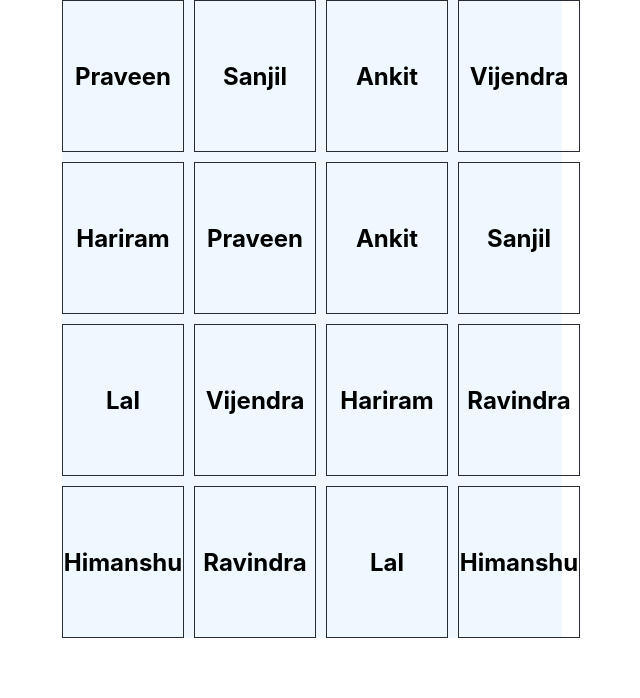
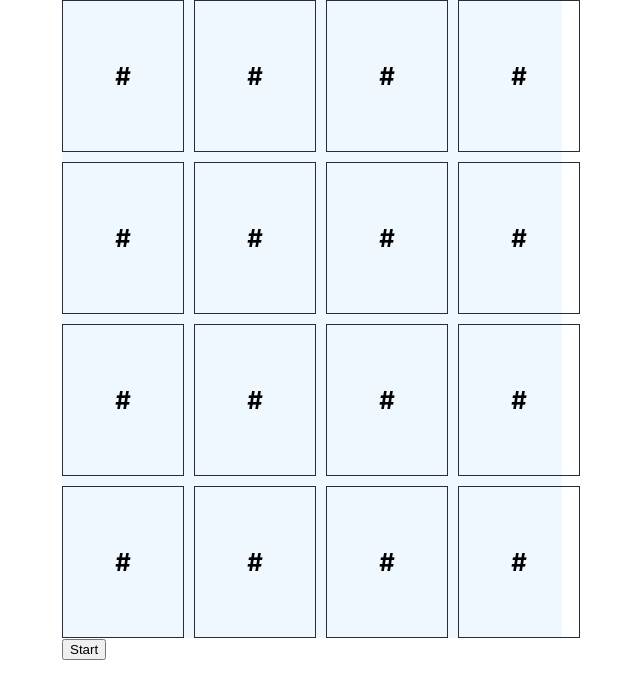
Before and after one commit to Sanjil-Technomatz/flip_the_card, a React (Create React App) app: page / in a window 1280 px wide. Shown: the top 698 px of the page, without its empty margins (328-968 px from the left). Built offline with nearby package versions, Linux system fonts and the light colour scheme.

Commit message:
name diplay on card click and star

```diff
--- a/src/App.js
+++ b/src/App.js
@@ -1,7 +1,9 @@
 import "./App.css";
 import Card from "./component/Card";
+import React, { useState } from "react";
 
 function App() {
+  const [visible, setVisible] = useState(false);
   function shuffle(array) {
     let currentIndex = array.length,
       randomIndex;
@@ -35,12 +37,13 @@ function App() {
   const final = [...arr, ...arr];
   shuffle(final);
   return (
-    <div style={{ width: '500px', marginLeft: 'auto', marginRight: 'auto' }}>
+    <div style={{ width: "500px", marginLeft: "auto", marginRight: "auto" }}>
       <div className="cardContainer">
         {final.map((item, index) => {
-          return <Card key={index} name={item} />;
+          return <Card key={index} name={item} visible={visible} />;
         })}
       </div>
+      <button onClick={() => setVisible(true)}> Start </button>
     </div>
   );
 }
--- a/src/component/Card.jsx
+++ b/src/component/Card.jsx
@@ -1,7 +1,17 @@
-const Card = ({ name }) => {
-  return (<div className="card" >
-    <span className="nameStyle">{name}</span>
-  </div >);
-}
+import React, { useState, useEffect } from "react";
+const Card = ({ name, visible }) => {
+  const [isVisible, setIsVisible] = useState(false);
+  useEffect(() => {
+    setIsVisible(visible);
+    setTimeout(() => {
+      setIsVisible(false);
+    }, 3000);
+  }, [visible]);
+  return (
+    <div className="card" onClick={() => setIsVisible(true)}>
+      <span className="nameStyle">{isVisible ? name : "#"}</span>
+    </div>
+  );
+};
 
 export default Card;
```
